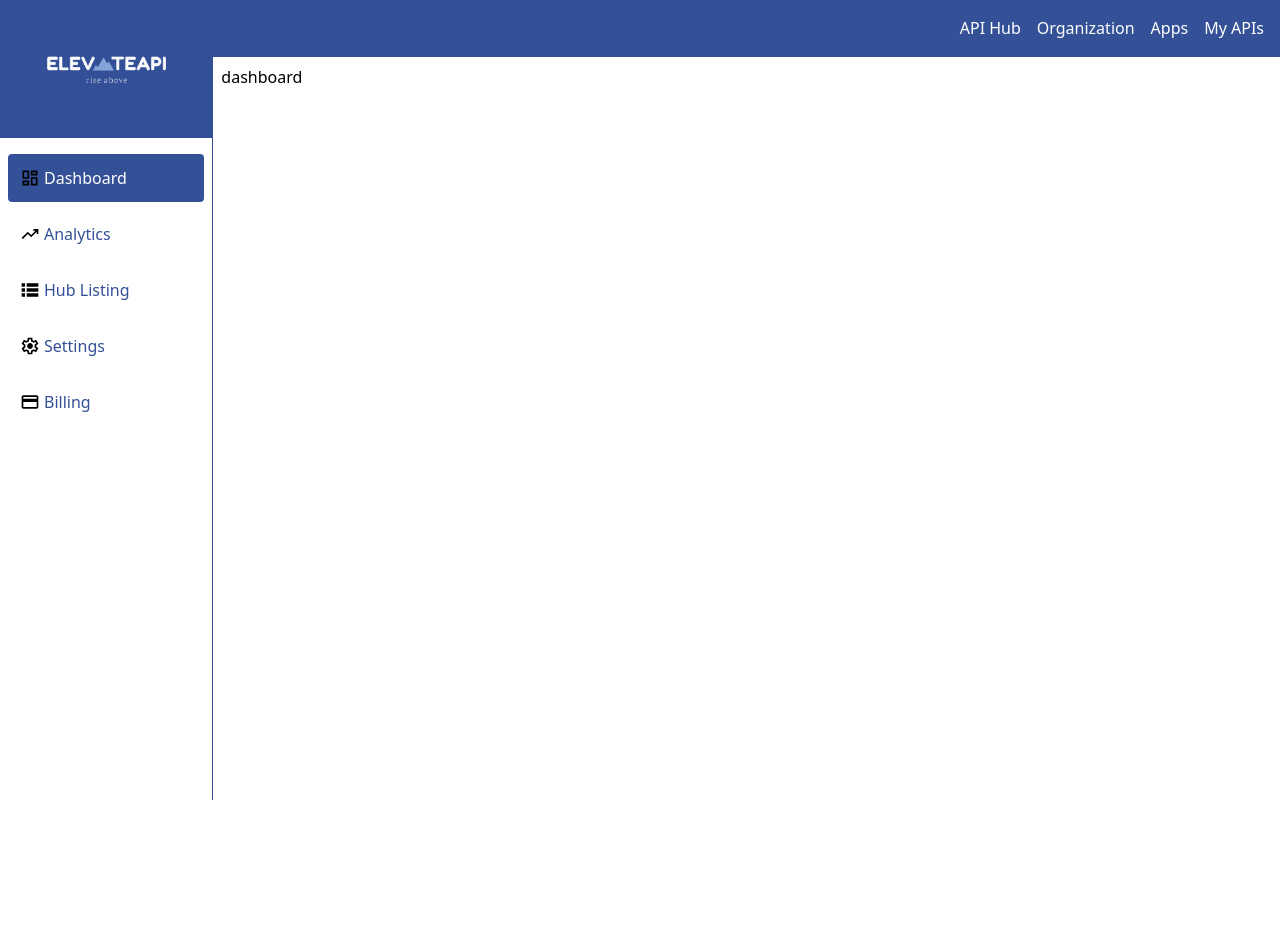
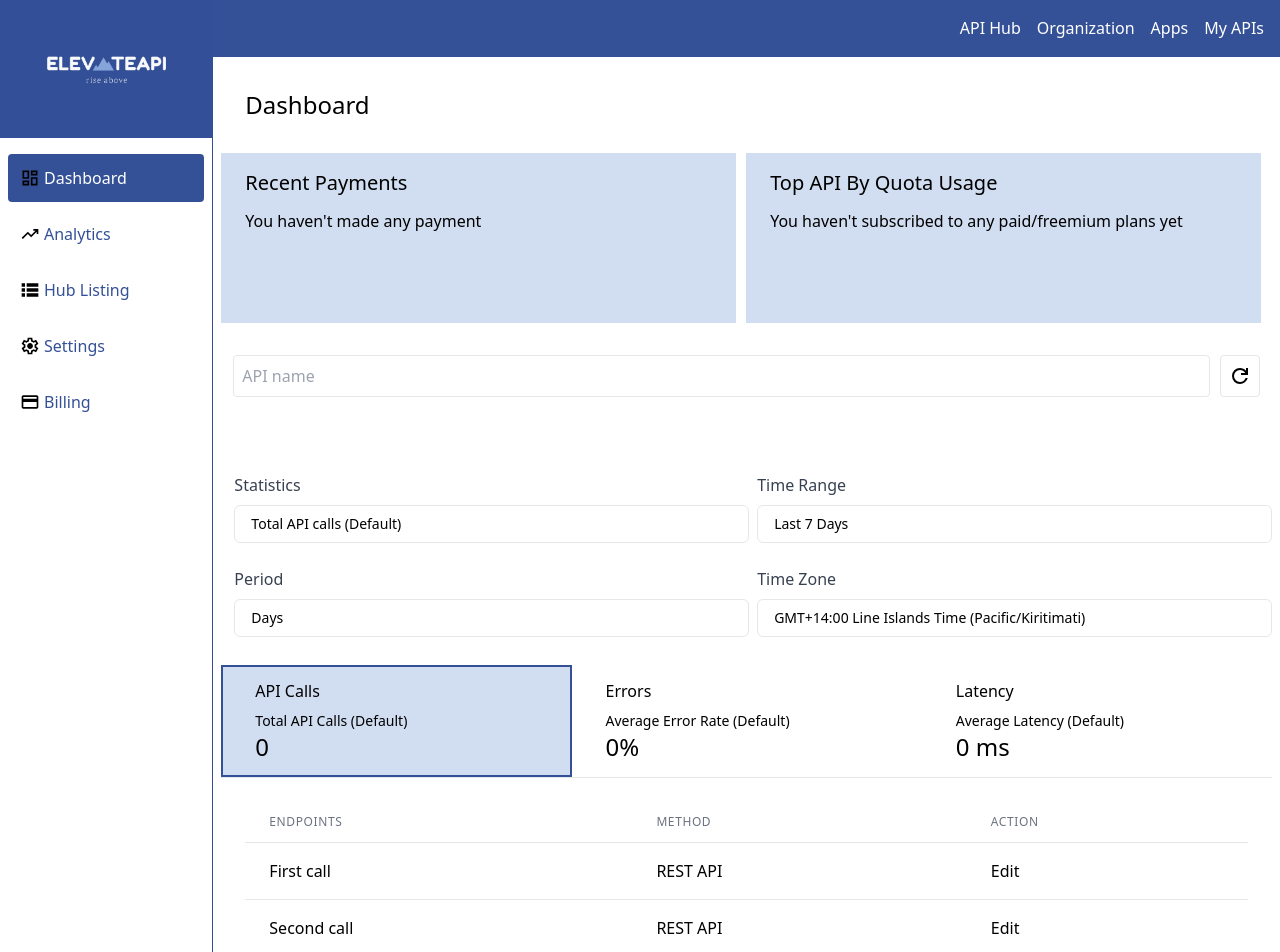
Before and after one commit to MuhammadRaheelFayyaz/elevate_api, a Next.js app: page /dashboard in a window 1280 px wide. Shown: the top 952 px of the page. Before the commit the page ends 800 px from the top, so only its background shows below. Built offline with nearby package versions, Linux system fonts and the light colour scheme.

Commit message:
Add dashboard page

```diff
--- /dev/null
+++ b/components/CountCard/CountCard.js
@@ -0,0 +1,17 @@
+import Typography from "@/components/Typegraphy/Typography";
+
+const CountCard = ({heading, subHeading, count, onClick, selected})=>{
+  return(
+    <div className={`w-full md:w-[calc(100%_/_3)] px-8 py-3 border-2 hover:text-blue-400 ${
+      selected
+        ? 'border-blue-500 bg-blue-200'
+        : 'border-transparent'
+    }`} onClick={onClick}>
+      <Typography text={heading} variant="h4" className='mb-2'/>
+      <Typography text={subHeading} variant="small"/>
+      <Typography text={count} variant="h1"/>
+    </div>
+  )
+ }
+
+ export default  CountCard
--- /dev/null
+++ b/components/DashboardCard/DashboardCard.js
@@ -0,0 +1,11 @@
+import Typography from "@/components/Typegraphy/Typography";
+
+const DashboardCard = ({heading, description})=>{
+  return(
+    <div className="w-full md:w-[49%] 2xl:w-[530px] bg-blue-200 px-6 py-4 h-[170px]">
+      <Typography variant="h2" className="mb-3" text={heading} />
+      <Typography variant="h4" text={description} />
+    </div>
+  )
+}
+export default DashboardCard
--- a/components/HubLayout/HubLayout.js
+++ b/components/HubLayout/HubLayout.js
@@ -5,7 +5,7 @@ export default function PageLayout({children}) {
   return (
     <div className='flex'>
       <SideBar/>
-      <div className='w-5/6'>
+      <div className='w-full lg:w-5/6'>
         <Navbar/>
         <div className='p-2'>
           {children}
--- a/components/Sidebar/SideBar.js
+++ b/components/Sidebar/SideBar.js
@@ -52,10 +52,9 @@ const SideBar = () => {
   }, [pathname])
 
   return (
-    <div className="hidden md:block w-1/6 text-black min-h-screen border-r border-blue-500 ">
-      {/*<Typography variant='h2' text='Sidebar' className='mb-4'/>*/}
+    <div className="hidden lg:block w-1/6  lg:w-1/3 xl:w-1/6 text-black min-h-screen border-r border-blue-500 ">
       <div className='bg-blue-500 mb-4'>
-        <img src={'/images/app-logo.png'} alt={'logo'} height={60} width={60} className='w-full' />
+        <img src={'/images/app-logo.png'} alt={'logo'} height={60} width={60} className='w-full'/>
       </div>
       <ul className="space-y-2 px-2">
         {
--- a/components/Typegraphy/Typography.js
+++ b/components/Typegraphy/Typography.js
@@ -7,7 +7,8 @@ const Typography = ({variant, className, text}) => {
         h2: 'text-xl ',
         h3: 'text-lg ',
         h4: 'text-md ',
-        body: 'text-base'
+        body: 'text-base',
+        small: 'text-sm'
     };
 
     return <p className={`${classes[variant]} ${className}`}>{text}</p>;
--- a/pages/dashboard/index.js
+++ b/pages/dashboard/index.js
@@ -1,13 +1,79 @@
 import React, {useState} from "react";
-
 import PageLayout from "@/components/HubLayout/HubLayout";
-
+import Typography from "@/components/Typegraphy/Typography";
+import DashboardCard from "@/components/DashboardCard/DashboardCard";
+import Input from "@/components/Input/Input";
+import Dropdown from "@/components/Dropdown/Dropdown";
+import CountCard from "@/components/CountCard/CountCard";
+import Table from "@/components/custom-table/table";
 
 export default function Dashboard() {
+  const [selectedCard, setSelectedCard] = useState(0);
 
+  const statisticsOptions = ["Total API calls (Default)", "Average API calls", "Calls per second", "Max API calls", "Min API calls"]
+  const timeRangeOptions = ["Last hour", "Last 3 hour", "Last 6 hour", "Last 9 hour", "Last 24 hour", "Last 7 days", "Last 30 days", "Last 365 days"]
+  const periodOptions = ["Hours", "Days"]
+  const timezoneOptions = ["GMT+14:00 Line Islands Time (Pacific/Kiritimati)", "GMT+14:00 Line Islands Time (Pacific/Kiritimati)", "GMT+14:00 Line Islands Time (Pacific/Kiritimati)", "GMT+14:00 Line Islands Time (Pacific/Kiritimati)"]
+
+  const handleCardClick = (index) => {
+    setSelectedCard(index);
+  };
+  const columns = [
+    {key: 'endpoints', label: 'Endpoints'},
+    {key: 'method', label: 'Method'},
+    {key: 'action', label: 'Action'},
+  ];
+  const data = [
+    {
+      endpoints: 'First call',
+      method: 'REST API',
+      action: 'Edit',
+    },
+    {
+      endpoints: 'Second call',
+      method: 'REST API',
+      action: 'Edit',
+    },
+    {
+      endpoints: 'Third Call',
+      method: 'REST API',
+      action: 'Edit',
+    },
+
+  ];
   return (
     <PageLayout>
-      dashboard
+      <div className="max-sm:px-0 p-6 pb-8">
+        <Typography variant="h1" text="Dashboard" />
+      </div>
+      <div className="flex gap-2.5 flex-wrap">
+        <DashboardCard heading={"Recent Payments"} description={"You haven't made any payment"} />
+        <DashboardCard heading={"Top API By Quota Usage"} description={"You haven't subscribed to any paid/freemium plans yet"} />
+      </div>
+      <div className="flex items-center gap-2.5 px-3 mt-6 md:mb-[60px]">
+        <Input placeholder={"API name"} />
+        <div className="w-[42px] h-[42px] border rounded flex justify-center items-center mb-2">
+          <img src={"/icons/refresh.svg"} alt={'refresh -icon'} />
+        </div>
+      </div>
+      <div className="flex justify-between md:justify-end gap-2 mb-3 flex-wrap">
+        <Dropdown label="Statistics" options={statisticsOptions} className="w-full md:w-[49%] 2xl:w-[270px]" onSelect={(option)=>console.log(option)} placeholder='Total API calls (Default)'/>
+        <Dropdown label="Time Range" options={timeRangeOptions} className="w-full md:w-[49%] 2xl:w-[160px]" onSelect={(option)=>console.log(option)} placeholder='Last 7 Days'/>
+        <Dropdown label="Period" options={periodOptions} className="w-full md:w-[49%] 2xl:w-[160px]" onSelect={(option)=>console.log(option)} placeholder='Days'/>
+        <Dropdown label="Time Zone" options={timezoneOptions} className="w-ful md:w-[49%] 2xl:w-[500px]" onSelect={(option)=>console.log(option)} placeholder='GMT+14:00 Line Islands Time (Pacific/Kiritimati)'/>
+      </div>
+      <div className='flex mb-6 border-b-[1px] flex-wrap'>
+        <CountCard heading="API Calls" subHeading="Total API Calls (Default)"  count="0" onClick={() => handleCardClick(0)} selected={selectedCard === 0}/>
+        <CountCard heading="Errors" subHeading="Average Error Rate (Default)"  count="0%" onClick={() => handleCardClick(1)} selected={selectedCard === 1}/>
+        <CountCard heading="Latency" subHeading="Average Latency (Default)"  count="0 ms" onClick={() => handleCardClick(2)} selected={selectedCard === 2}/>
+      </div>
+      <div className='px-6'>
+        <Table columns={columns} data={data} />
+        <div className='flex justify-between w-full items-center border-t-[1px] py-1'>
+          <Typography variant='small' text='0' />
+          <Typography variant='small' text='auto' />
+        </div>
+      </div>
     </PageLayout>
   )
 }
```
Also changed, not shown: public/icons/refresh.svg (added).
